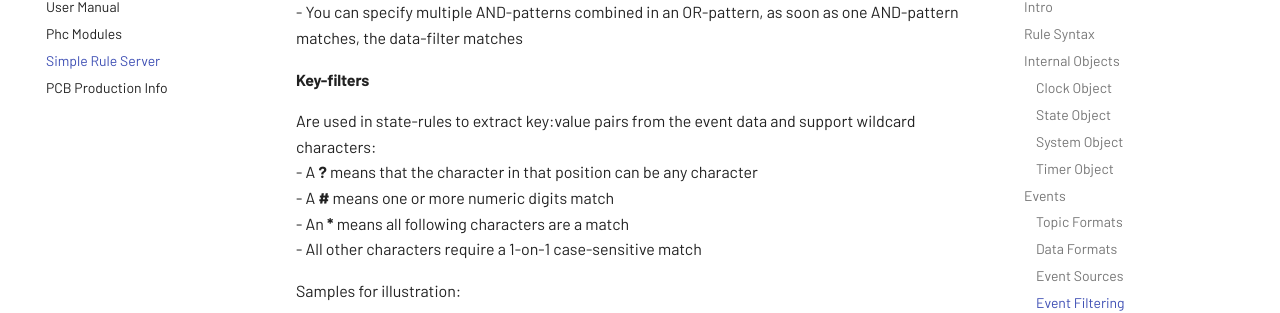
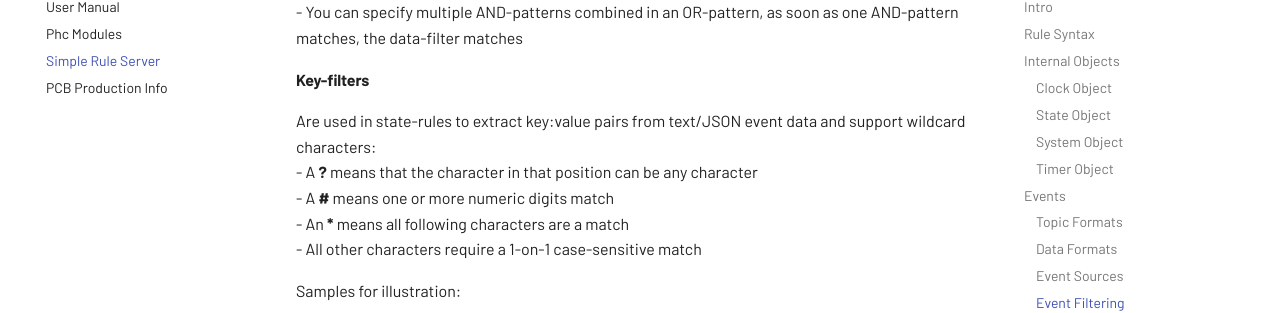
Before and after one commit to sim0njo/docu, an MkDocs documentation site: the page built from docs/SimpleRuleServer.md, in a window 1280 px wide and 900 px high, scrolled down 7997 px. Shown: the part 149-462 px from the top of the window. Built offline with MkDocs 1.6.1 and Material for MkDocs 9.7.7, drawn with Linux system fonts in a browser that asks for light colours.

Commit message:
Update srs docu

```diff
--- a/docs/SimpleRuleServer.md
+++ b/docs/SimpleRuleServer.md
@@ -323,10 +323,10 @@ If the topic-filter and optional data-filter match then the rule will be execute
 
 #### Topic-filters
 Are used to match the event topic and support wildcard characters:
-- A question-mark (**?**) means that the character in that position can be any character
-- A hashtag (**#**) means one or more numeric digits match
-- An asterisk (**\***) means all following characters are a match
-- All other characters (**0-9**,**a-z**,**A-Z**, **_-.;**) require a 1-on-1 case-sensitive match
+- A question-mark (<b>?</b>) means that the character in that position can be any character
+- A hashtag (<b>#</b>) means one or more numeric digits match
+- An asterisk (<b>*</b>) means all following characters are a match
+- All other characters (<b>0-9</b>,<b>a-z</b>,<b>A-Z</b>, <b>_-.;</b>) require a 1-on-1 case-sensitive match
 
 #### Data-filters
 Are used to match the event data and are composed from OR- and AND-patterns:
@@ -334,7 +334,7 @@ Are used to match the event data and are composed from OR- and AND-patterns:
 - You can specify multiple AND-patterns combined in an OR-pattern, as soon as one AND-pattern matches, the data-filter matches
 
 ####Key-filters
-Are used in state-rules to extract key:value pairs from the event data and support wildcard characters:
+Are used in state-rules to extract key:value pairs from text/JSON event data and support wildcard characters:
 - A <b>?</b> means that the character in that position can be any character
 - A <b>#</b> means one or more numeric digits match
 - An <b>*</b> means all following characters are a match
```
